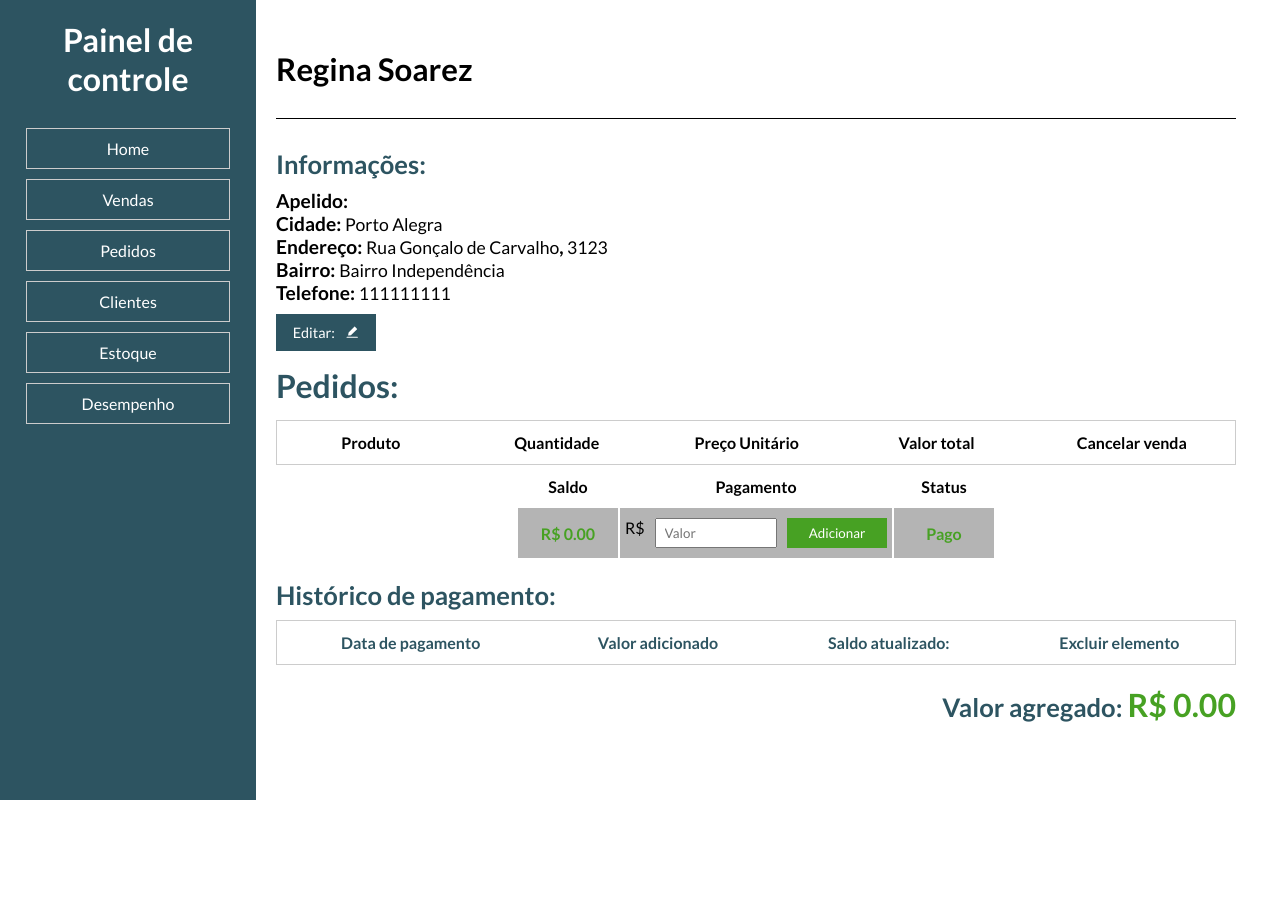
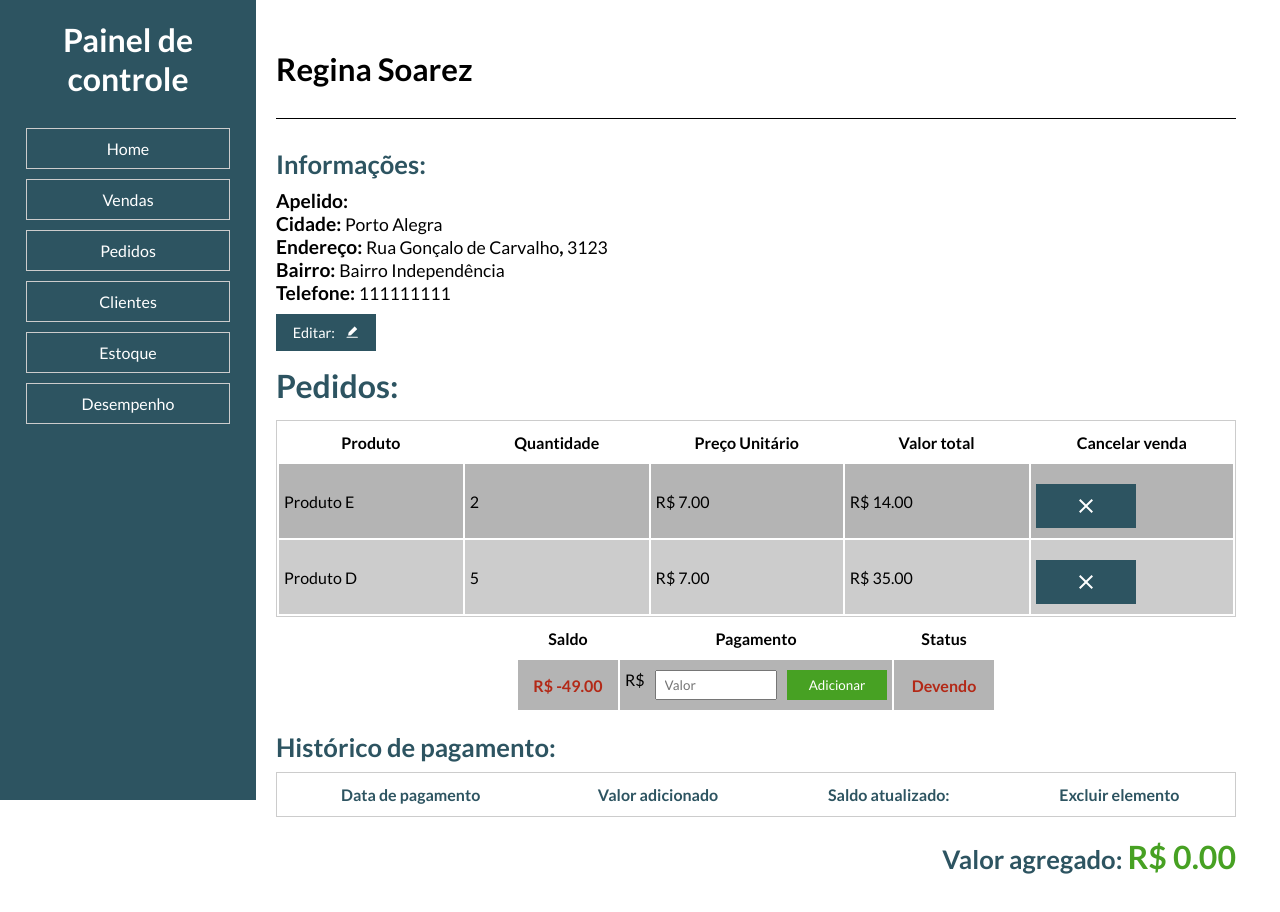
Before and after one commit to heitor2002/gerenciador-de-vendas, a React (Vite) app: page /clientes/1 in a window 1280 px wide. Shown: the top 912 px of the page. Before the commit the page ends 800 px from the top, so only its background shows below. Built offline with nearby package versions, Linux system fonts and the light colour scheme; no server answers; data requests are answered from the project's data file.

Commit message:
feat: cancelamento de venda.

```diff
--- a/data/db.json
+++ b/data/db.json
@@ -92,5 +92,24 @@
       "id": 2
     }
   ],
-  "sales": []
+  "sales": [
+    {
+      "selectedProductName": "Produto E",
+      "selectedProductKey": "7/2/202348481104513580",
+      "selectedProductPrice": "5.00",
+      "floatInputPrice": 7,
+      "floatInputQuantity": 2,
+      "clientKey": "res111113",
+      "id": 1
+    },
+    {
+      "selectedProductName": "Produto D",
+      "selectedProductKey": "7/2/202348481104513580",
+      "selectedProductPrice": "5.00",
+      "floatInputPrice": 7,
+      "floatInputQuantity": 5,
+      "clientKey": "res111113",
+      "id": 2
+    }
+  ]
 }
--- a/src/components/Stock.jsx
+++ b/src/components/Stock.jsx
@@ -14,10 +14,6 @@ const Stock = () => {
       b = y.productName.toUpperCase();
     return a == b ? 0 : a > b ? 1 : -1;
   });
-
-  alphabetOrder.forEach((item, index) => {
-    console.log(item)
-  })
 
   return (
     <>
--- a/src/components/clientsPage/PageClient.jsx
+++ b/src/components/clientsPage/PageClient.jsx
@@ -21,6 +21,10 @@ const PageClient = () => {
 
   const { dataFetchInformations: sold } = fetchClients(
     `http://localhost:${ports.data}/sales`
+  );
+
+  const { dataFetchInformations: stock } = fetchClients(
+    `http://localhost:${ports.stock}/stock`
   );
 
   //MANIPULAÇÃO DE DADOS DE DB.JSON
@@ -85,15 +89,25 @@ const PageClient = () => {
       passwordStock,
     };
 
-    fetch(`http://localhost:${ports.stock}/stock`, {
-      method: "POST",
-      headers: {"Content-Type": "application/json"},
-      body: JSON.stringify(infoProducts)
-    }).then(() => {
-      fetch(`http://localhost:${ports.data}/sales/` + id, {
-        method: "DELETE"
-      })
-    }).then(() => window.location.reload())
+    //SE EXISTIR "KEY" NO ESTOQUE {ATUALIZAR DADOS}
+    const findProductStock = stock.find(item => {
+      if(item.productName === infoProducts.productName && item.passwordStock === infoProducts.passwordStock){
+        console.log(productQuantity + item.productQuantity)
+      }
+      // return item.productName === infoProducts.productName
+    })
+    console.log(findProductStock)
+    //SE NÃO EXISTIR A "KEY" {ENVIAR DADOS NOVOS}
+
+    // fetch(`http://localhost:${ports.stock}/stock`, {
+    //   method: "POST",
+    //   headers: {"Content-Type": "application/json"},
+    //   body: JSON.stringify(infoProducts)
+    // }).then(() => {
+    //   fetch(`http://localhost:${ports.data}/sales/` + id, {
+    //     method: "DELETE"
+    //   })
+    // }).then(() => window.location.reload())
 
     console.log(infoProducts)
 
```
Also changed, not shown: data/stock.json (+0 -14 lines).
